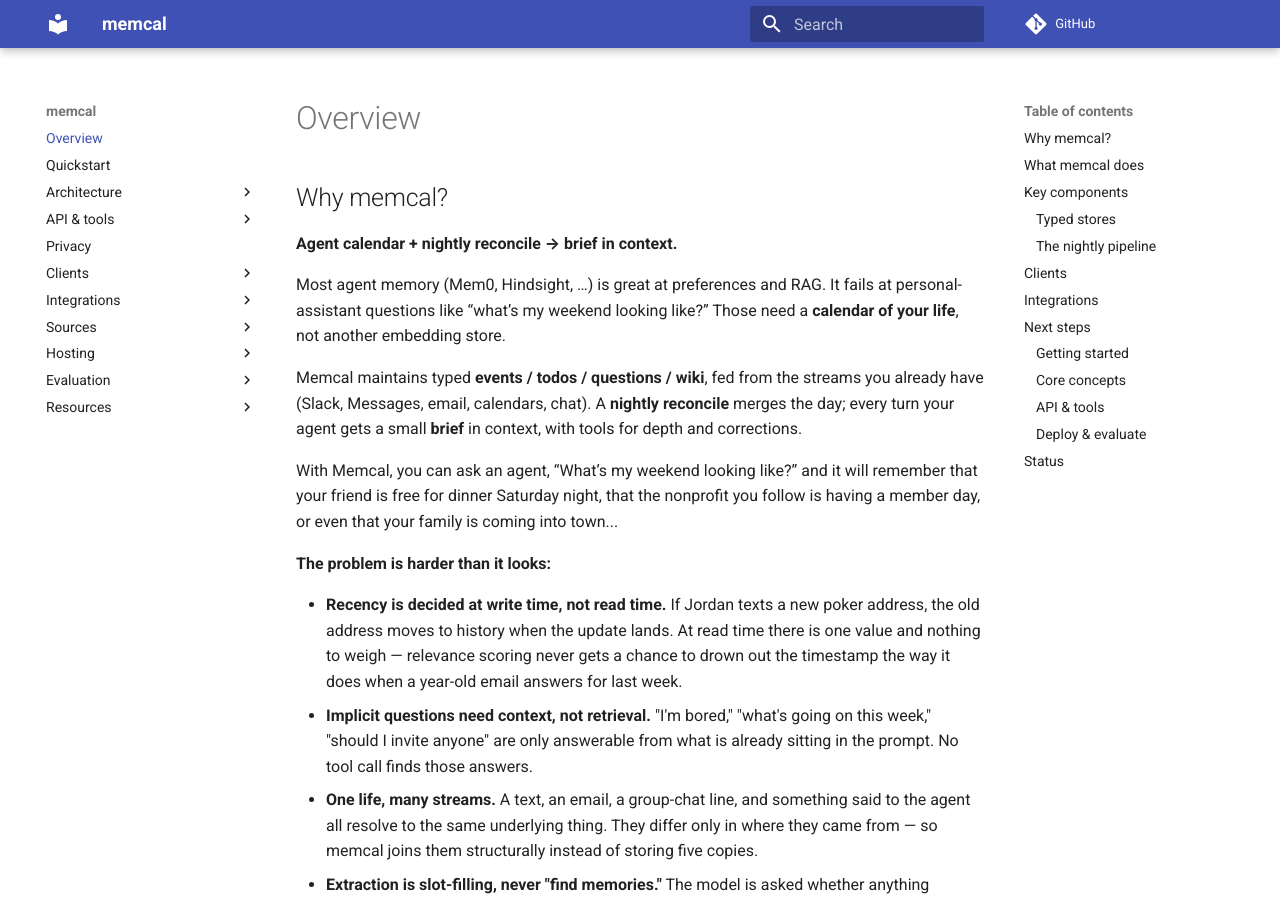
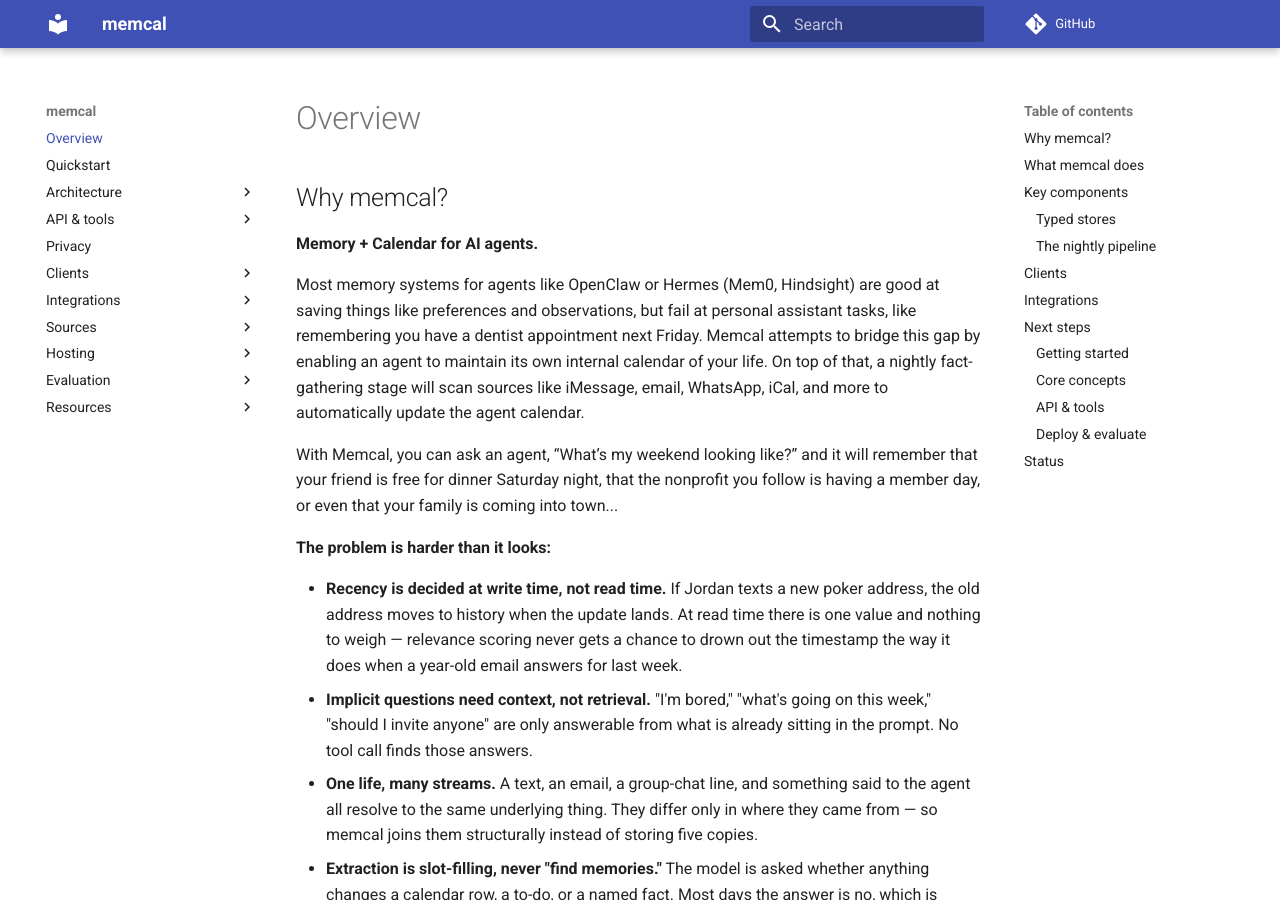
Before and after one commit to cuuush/memcal, an MkDocs documentation site: the page built from docs/index.md, in a window 1280 px wide and 900 px high. Built offline with MkDocs 1.6.1 and Material for MkDocs 9.7.7, drawn with Linux system fonts in a browser that asks for light colours; comment, search, counter and statistics services are not loaded.

Commit message:
Restore author README prose; keep storefront mechanics
Keep Chris's Memory + Calendar pitch as the lead narrative.
Badges, pip-first install, MCP, Slack Linux path, and under-the-hood
bullets stay below it. Docs homepage lead matches.

```diff
--- a/docs/index.md
+++ b/docs/index.md
@@ -2,11 +2,9 @@
 
 ## Why memcal?
 
-**Agent calendar + nightly reconcile → brief in context.**
+**Memory + Calendar for AI agents.**
 
-Most agent memory (Mem0, Hindsight, …) is great at preferences and RAG. It fails at personal-assistant questions like “what’s my weekend looking like?” Those need a **calendar of your life**, not another embedding store.
-
-Memcal maintains typed **events / todos / questions / wiki**, fed from the streams you already have (Slack, Messages, email, calendars, chat). A **nightly reconcile** merges the day; every turn your agent gets a small **brief** in context, with tools for depth and corrections.
+Most memory systems for agents like OpenClaw or Hermes (Mem0, Hindsight) are good at saving things like preferences and observations, but fail at personal assistant tasks, like remembering you have a dentist appointment next Friday. Memcal attempts to bridge this gap by enabling an agent to maintain its own internal calendar of your life. On top of that, a nightly fact-gathering stage will scan sources like iMessage, email, WhatsApp, iCal, and more to automatically update the agent calendar.
 
 With Memcal, you can ask an agent, “What’s my weekend looking like?” and it will remember that your friend is free for dinner Saturday night, that the nonprofit you follow is having a member day, or even that your family is coming into town...
 
```
Also changed, not shown: README.md (+9 -9 lines).
